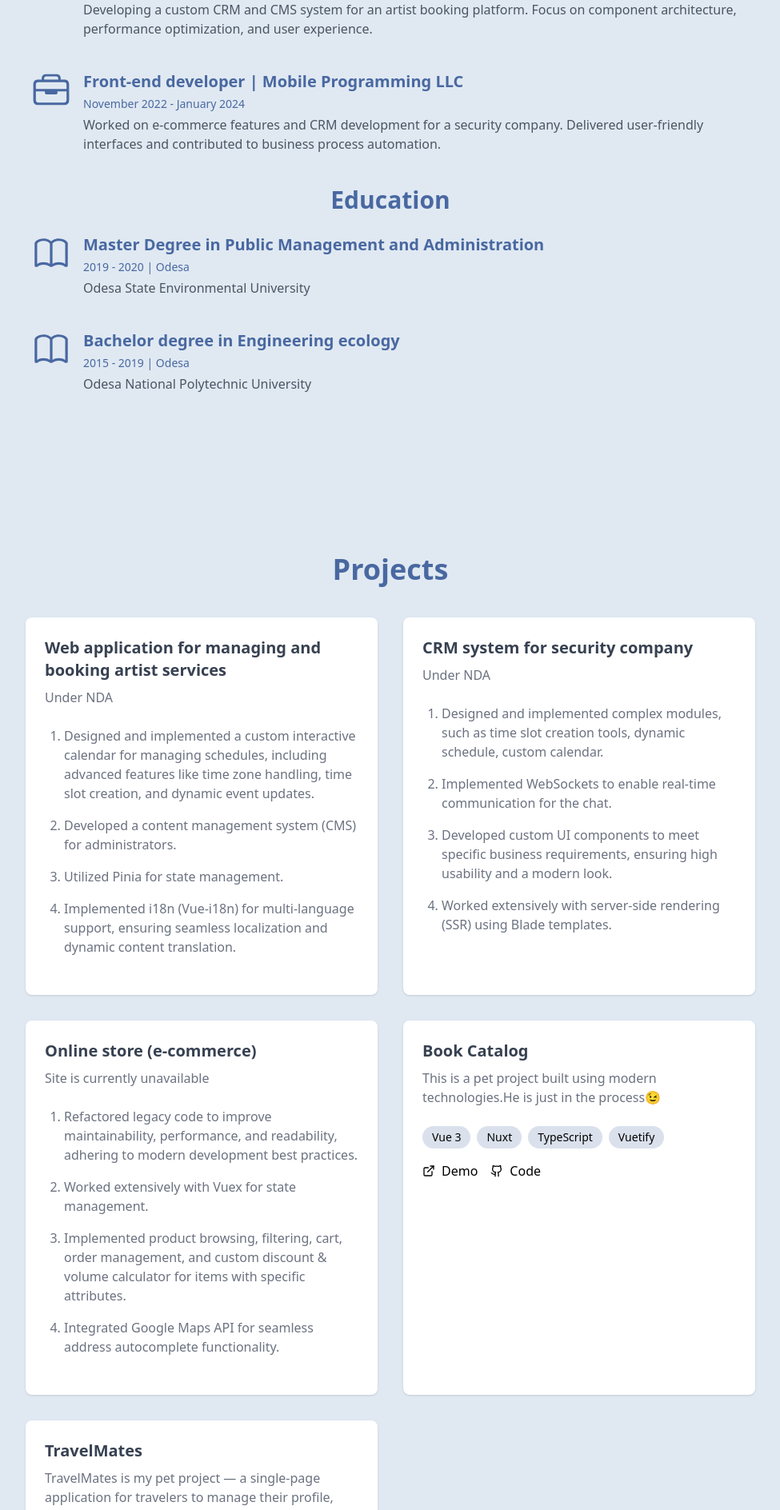
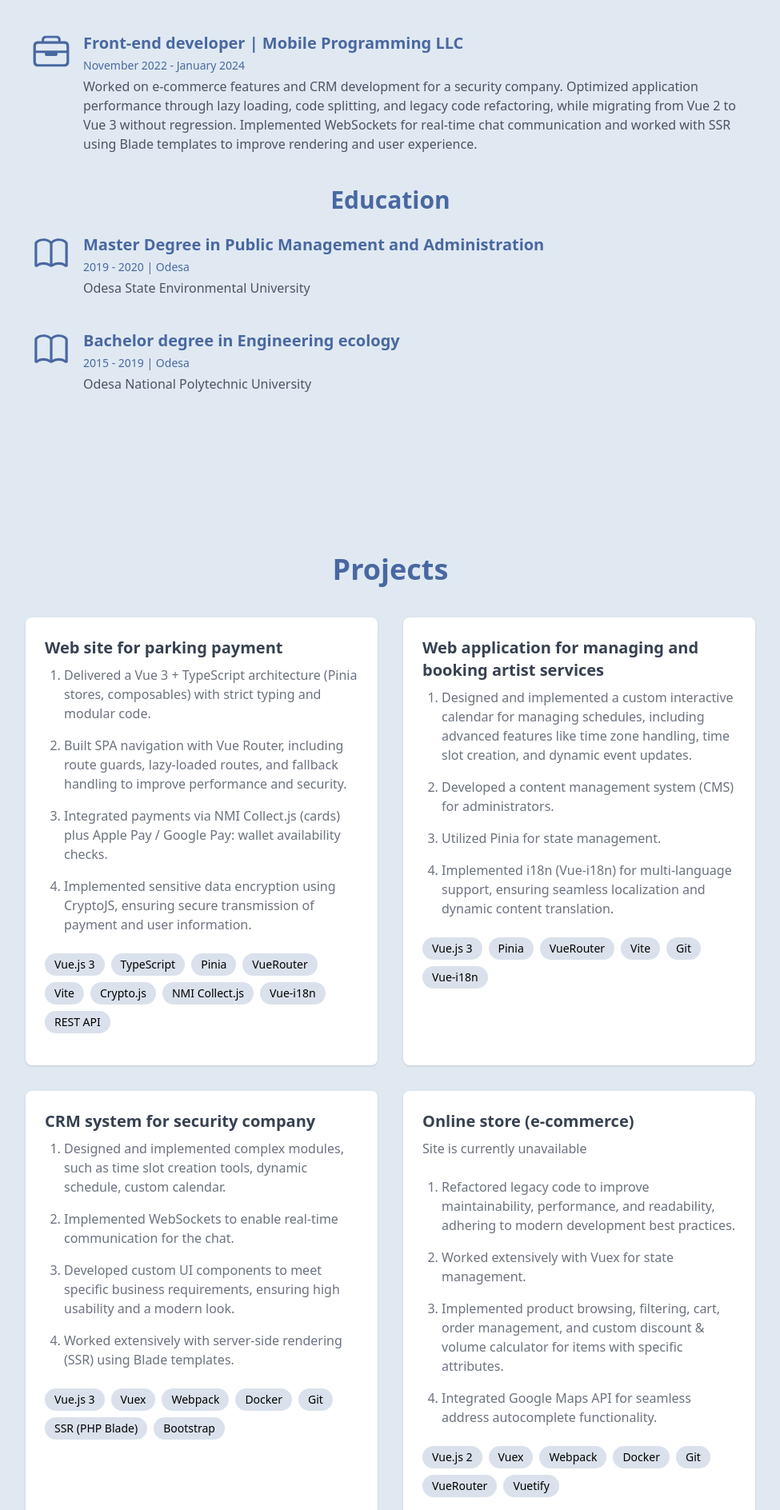
Before and after one commit to GalinaGol/My-profile, a Vue app: page / in a window 1280 px wide. Shown: the part 866-2754 px from the top of the page at 80% size, without its empty margins (152-1127 px from the left). Built offline with nearby package versions, Linux system fonts and the light colour scheme.

Commit message:
added changing (cv, projects)

```diff
--- a/src/components/About.vue
+++ b/src/components/About.vue
@@ -4,14 +4,8 @@
             <div class="max-w-4xl mx-auto">
                 <h2 class="text-3xl md:text-4xl font-bold dark:text-light text-primary mb-6 text-center ">About me</h2>
                 <p class="dark:text-gray-400 text-gray-600 mb-12 whitespace-pre-line text-center">
-                    Frontend Developer with 3 years of experience building scalable and user-friendly web applications. I
-                    have commercial experience developing web applications, including a CMS for a security company, an
-                    online store, and a CMS for a web application for managing and booking artist services. My uniqueness
-                    lies in my extensive experience in various fields such as international logistics, public service, and
-                    the development of environmental documentation for enterprises. This gives me a broad perspective and
-                    allows me to approach development with the mindset of an experienced user. My greatest value and
-                    motivation are working in an amazing company with talented professionals whose experience is valuable to
-                    me.
+                   Frontend Developer with 3+ years of experience delivering scalable web applications.
+                   Worked on commercial projects including CMS and CRM systems. Experienced in building products from scratch, maintaining and improving existing solutions, migrating from legacy versions, selecting the tech stack, and designing architecture for small-scale applications. I value responsibility above all.
                 </p>
                 <div>
                     <h3 class="text-2xl md:text-3xl font-bold mb-6 text-center dark:text-light text-primary">Work expirience</h3>
@@ -77,12 +71,12 @@ const listOfWorks = ref([
     {
         position: 'Front-end developer | DS xpress',
         terms: 'January 2024 - present time (remote, full-time)',
-        description: 'Developing a custom CRM and CMS system for an artist booking platform. Focus on component architecture, performance optimization, and user experience.'
+        description: 'Delivered a fully-typed Vue 3 + TypeScript architecture (Pinia, composables, route guards), integrated multilingual support (Vue-i18n), secure payments via NMI Collect.js with Apple/Google Pay, and a type-safe API. Also developed a CMS with drag-and-drop content management and a custom interactive scheduling calendar with advanced time-zone handling.'
     },
     {
         position: 'Front-end developer | Mobile Programming LLC',
         terms: 'November 2022 - January 2024',
-        description: 'Worked on e-commerce features and CRM development for a security company. Delivered user-friendly interfaces and contributed to business process automation.'
+        description: 'Worked on e-commerce features and CRM development for a security company. Optimized application performance through lazy loading, code splitting, and legacy code refactoring, while migrating from Vue 2 to Vue 3 without regression. Implemented WebSockets for real-time chat communication and worked with SSR using Blade templates to improve rendering and user experience.'
     }
 ])
 
--- a/src/components/HeroSection.vue
+++ b/src/components/HeroSection.vue
@@ -18,7 +18,7 @@
                         Hi, I am Halyna Holovchenko 👋
                     </h1>
                     <p class="dark:text-light text-dark-gray-300 pt-6 mx-auto lg:mx-0 max-w-xl">
-                        I'm really happy you stopped by 🙌. This portfolio is one of my proud little pet projects — built while sharpening my frontend skills 💫
+                        I'm really happy you stopped by 🙌
                     </p>
 
 
--- a/src/components/Projects.vue
+++ b/src/components/Projects.vue
@@ -6,11 +6,40 @@
         </h2>
 
         <div class="grid grid-cols-1 md:grid-cols-2 sm:grid-cols-1 gap-8">
+
+           <div class="bg-white dark:bg-light rounded-lg p-6 shadow hover:shadow-lg transition-shadow">
+              <h4 class="text-xl font-semibold text-gray-700 dark:text-primary mb-2">Web site for parking payment</h4>
+              <ol class="list-decimal pl-6 space-y-4 text-gray-500 mb-6">
+                 <li>
+                    Delivered a Vue 3 + TypeScript architecture (Pinia stores, composables) with strict
+                    typing and modular code.
+                 </li>
+                 <li>
+                    Built SPA navigation with Vue Router, including route guards, lazy-loaded routes, and fallback handling to improve performance and security.
+                 </li>
+                 <li>
+                    Integrated payments via NMI
+                    Collect.js (cards) plus Apple Pay / Google Pay: wallet availability
+                    checks.
+                 </li>
+                 <li>
+                    Implemented sensitive data encryption using CryptoJS, ensuring secure transmission of payment and user information.
+                 </li>
+              </ol>
+              <div class="flex flex-wrap gap-2 mb-4">
+                 <span class="px-3 py-1 text-sm bg-primary/20 text-primary-light rounded-full">Vue.js 3</span>
+                 <span class="px-3 py-1 text-sm bg-primary/20 text-primary-light rounded-full">TypeScript</span>
+                 <span class="px-3 py-1 text-sm bg-primary/20 text-primary-light rounded-full">Pinia</span>
+                 <span class="px-3 py-1 text-sm bg-primary/20 text-primary-light rounded-full">VueRouter</span>
+                 <span class="px-3 py-1 text-sm bg-primary/20 text-primary-light rounded-full">Vite</span>
+                 <span class="px-3 py-1 text-sm bg-primary/20 text-primary-light rounded-full">Crypto.js</span>
+                 <span class="px-3 py-1 text-sm bg-primary/20 text-primary-light rounded-full">NMI Collect.js</span>
+                 <span class="px-3 py-1 text-sm bg-primary/20 text-primary-light rounded-full">Vue-i18n</span>
+                 <span class="px-3 py-1 text-sm bg-primary/20 text-primary-light rounded-full">REST API</span>
+              </div>
+           </div>
           <div class="bg-white dark:bg-light rounded-lg p-6 shadow hover:shadow-lg transition-shadow">
             <h4 class="text-xl font-semibold text-gray-700 dark:text-primary mb-2">Web application for managing and booking artist services</h4>
-            <p class="text-gray-500 mb-6 whitespace-pre-line">
-                Under NDA
-            </p>
             <ol class="list-decimal pl-6 space-y-4 text-gray-500 mb-6">
                 <li>
                     Designed and implemented a custom interactive calendar for managing schedules, including advanced features like time zone handling, time slot creation, and dynamic event updates.
@@ -25,13 +54,19 @@
                     Implemented i18n (Vue-i18n) for multi-language support, ensuring seamless localization and dynamic content translation.
                 </li>
             </ol>
+             <div class="flex flex-wrap gap-2 mb-4">
+                <span class="px-3 py-1 text-sm bg-primary/20 text-primary-light rounded-full">Vue.js 3</span>
+                <span class="px-3 py-1 text-sm bg-primary/20 text-primary-light rounded-full">Pinia</span>
+                <span class="px-3 py-1 text-sm bg-primary/20 text-primary-light rounded-full">VueRouter</span>
+                <span class="px-3 py-1 text-sm bg-primary/20 text-primary-light rounded-full">Vite</span>
+                <span class="px-3 py-1 text-sm bg-primary/20 text-primary-light rounded-full">Git</span>
+                <span class="px-3 py-1 text-sm bg-primary/20 text-primary-light rounded-full">Vue-i18n</span>
+             </div>
           </div>
 
           <div class="bg-white dark:bg-light rounded-lg p-6 shadow hover:shadow-lg transition-shadow">
             <h4 class="text-xl font-semibold text-gray-700 dark:text-primary mb-2">CRM system for security company</h4>
-            <p class="text-gray-500 mb-6 whitespace-pre-line">
-                Under NDA
-            </p>
+
             <ol class="list-decimal pl-6 space-y-4 text-gray-500 mb-6">
                 <li>
                     Designed and implemented complex modules, such as time slot creation tools, dynamic schedule, custom calendar.
@@ -46,6 +81,16 @@
                     Worked extensively with server-side rendering (SSR) using Blade templates.
                 </li>
             </ol>
+             <div class="flex flex-wrap gap-2 mb-4">
+                <span class="px-3 py-1 text-sm bg-primary/20 text-primary-light rounded-full">Vue.js 3</span>
+                <span class="px-3 py-1 text-sm bg-primary/20 text-primary-light rounded-full">Vuex</span>
+                <span class="px-3 py-1 text-sm bg-primary/20 text-primary-light rounded-full">Webpack</span>
+                <span class="px-3 py-1 text-sm bg-primary/20 text-primary-light rounded-full">Docker</span>
+                <span class="px-3 py-1 text-sm bg-primary/20 text-primary-light rounded-full">Git</span>
+                <span class="px-3 py-1 text-sm bg-primary/20 text-primary-light rounded-full">SSR (PHP Blade)</span>
+                <span class="px-3 py-1 text-sm bg-primary/20 text-primary-light rounded-full">Bootstrap</span>
+
+             </div>
           </div>
 
           <div class="dark:bg-light bg-white rounded-lg p-6 shadow hover:shadow-lg transition-shadow">
@@ -64,33 +109,18 @@
                     Integrated Google Maps API for seamless address autocomplete functionality.
                 </li>
             </ol>
+             <div class="flex flex-wrap gap-2 mb-4">
+                <span class="px-3 py-1 text-sm bg-primary/20 text-primary-light rounded-full">Vue.js 2</span>
+                <span class="px-3 py-1 text-sm bg-primary/20 text-primary-light rounded-full">Vuex</span>
+                <span class="px-3 py-1 text-sm bg-primary/20 text-primary-light rounded-full">Webpack</span>
+                <span class="px-3 py-1 text-sm bg-primary/20 text-primary-light rounded-full">Docker</span>
+                <span class="px-3 py-1 text-sm bg-primary/20 text-primary-light rounded-full">Git</span>
+                <span class="px-3 py-1 text-sm bg-primary/20 text-primary-light rounded-full">VueRouter</span>
+                <span class="px-3 py-1 text-sm bg-primary/20 text-primary-light rounded-full">Vuetify</span>
+
+             </div>
           </div>
-          <div class="dark:bg-light bg-white rounded-lg p-6 shadow hover:shadow-lg transition-shadow">
-            <h4 class="text-xl font-semibold text-gray-700 dark:text-primary mb-2">Book Catalog</h4>
-            <p class="text-gray-500 mb-6 whitespace-pre-line">This is a pet project built using modern technologies.He is just in the process😉</p>
-            <div class="flex flex-wrap gap-2 mb-4">
-                <span class="px-3 py-1 text-sm bg-primary/20 text-primary-light rounded-full">Vue 3</span>
-                <span class="px-3 py-1 text-sm bg-primary/20 text-primary-light rounded-full">Nuxt</span>
-                <span class="px-3 py-1 text-sm bg-primary/20 text-primary-light rounded-full">TypeScript</span>
-                <span class="px-3 py-1 text-sm bg-primary/20 text-primary-light rounded-full">Vuetify</span>
-            </div>
-            <div class="flex gap-4">
-                <a href="https://book-catalog-nuxt.vercel.app/" target="_blank" rel="noopener noreferrer" class="flex items-center gap-2 text-primary-light hover:text-primary transition-colors">
-                    <svg xmlns="http://www.w3.org/2000/svg" width="24" height="24" viewBox="0 0 24 24" fill="none" stroke="currentColor" stroke-width="2" stroke-linecap="round" stroke-linejoin="round" class="lucide lucide-external-link w-4 h-4">
-                        <path d="M15 3h6v6"></path><path d="M10 14 21 3"></path>
-                        <path d="M18 13v6a2 2 0 0 1-2 2H5a2 2 0 0 1-2-2V8a2 2 0 0 1 2-2h6"></path>
-                    </svg>
-                    Demo
-                </a>
-                <a href="https://github.com/GalinaGol/Book-Catalog" rel="noopener noreferrer" class="flex items-center gap-2 text-primary-light hover:text-primary transition-colors">
-                    <svg xmlns="http://www.w3.org/2000/svg" width="24" height="24" viewBox="0 0 24 24" fill="none" stroke="currentColor" stroke-width="2" stroke-linecap="round" stroke-linejoin="round" class="lucide lucide-github w-4 h-4">
-                        <path d="M15 22v-4a4.8 4.8 0 0 0-1-3.5c3 0 6-2 6-5.5.08-1.25-.27-2.48-1-3.5.28-1.15.28-2.35 0-3.5 0 0-1 0-3 1.5-2.64-.5-5.36-.5-8 0C6 2 5 2 5 2c-.3 1.15-.3 2.35 0 3.5A5.403 5.403 0 0 0 4 9c0 3.5 3 5.5 6 5.5-.39.49-.68 1.05-.85 1.65-.17.6-.22 1.23-.15 1.85v4"></path>
-                        <path d="M9 18c-4.51 2-5-2-7-2"></path>
-                    </svg>
-                        Code
-                    </a>
-                </div>
-          </div>
+
           <div class="dark:bg-light bg-white rounded-lg p-6 shadow hover:shadow-lg transition-shadow">
             <h4 class="text-xl font-semibold text-gray-700 dark:text-primary mb-2">TravelMates</h4>
             <p class="text-gray-500 mb-6 whitespace-pre-line">TravelMates is my pet project — a single-page application for travelers to manage their profile, share posts, mark visited countries on a map, and plan future trips 🗺.</p>
@@ -117,9 +147,11 @@
                 </a>
                 </div>
           </div>
+
         </div>
       </div>
     </section>
   </template>
 
-  <script setup></script>
+<script setup>
+</script>
```
Also changed, not shown: src/components/Technologies.vue (+42 -1 lines), 1 other file (tests, documents, lock files or other folders).
